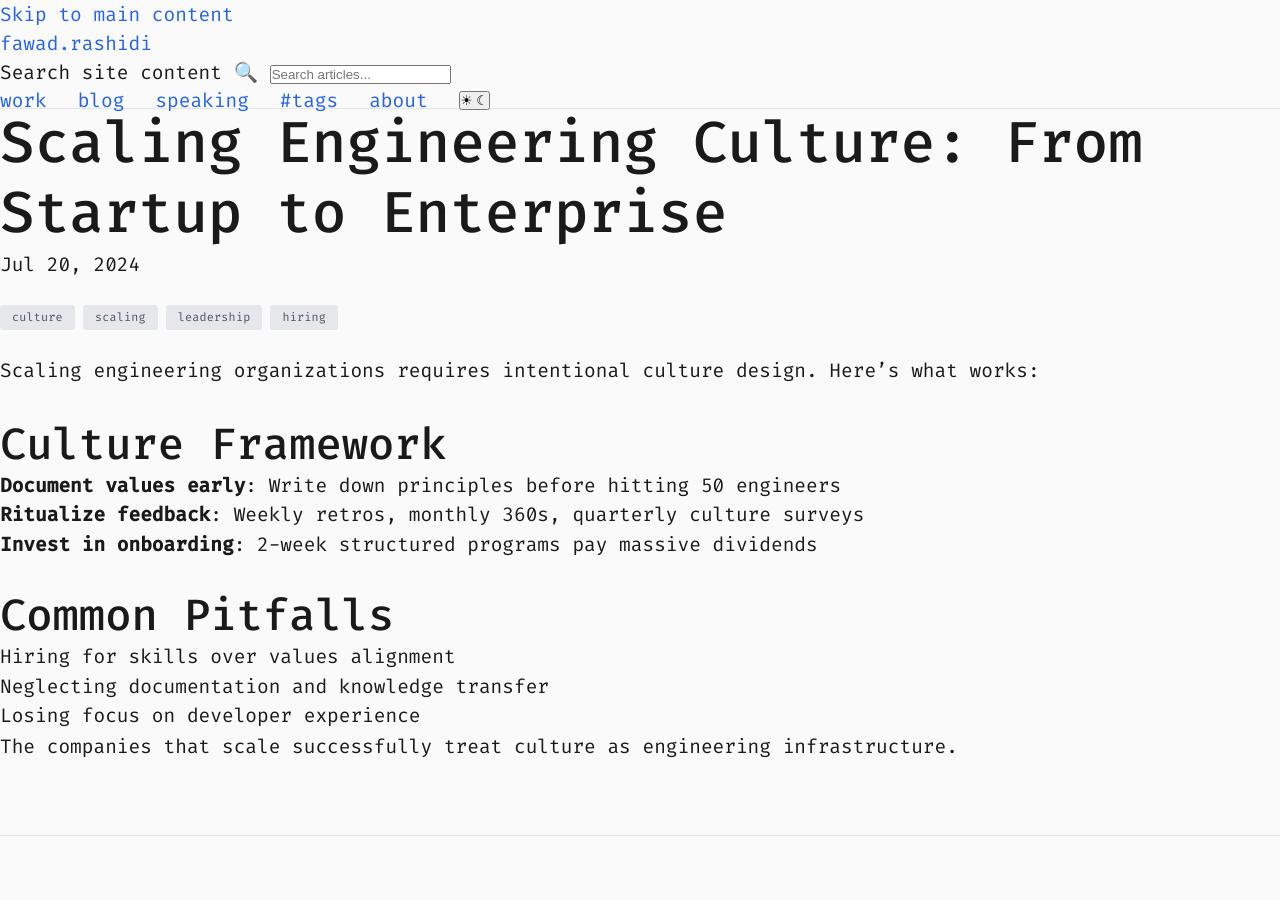
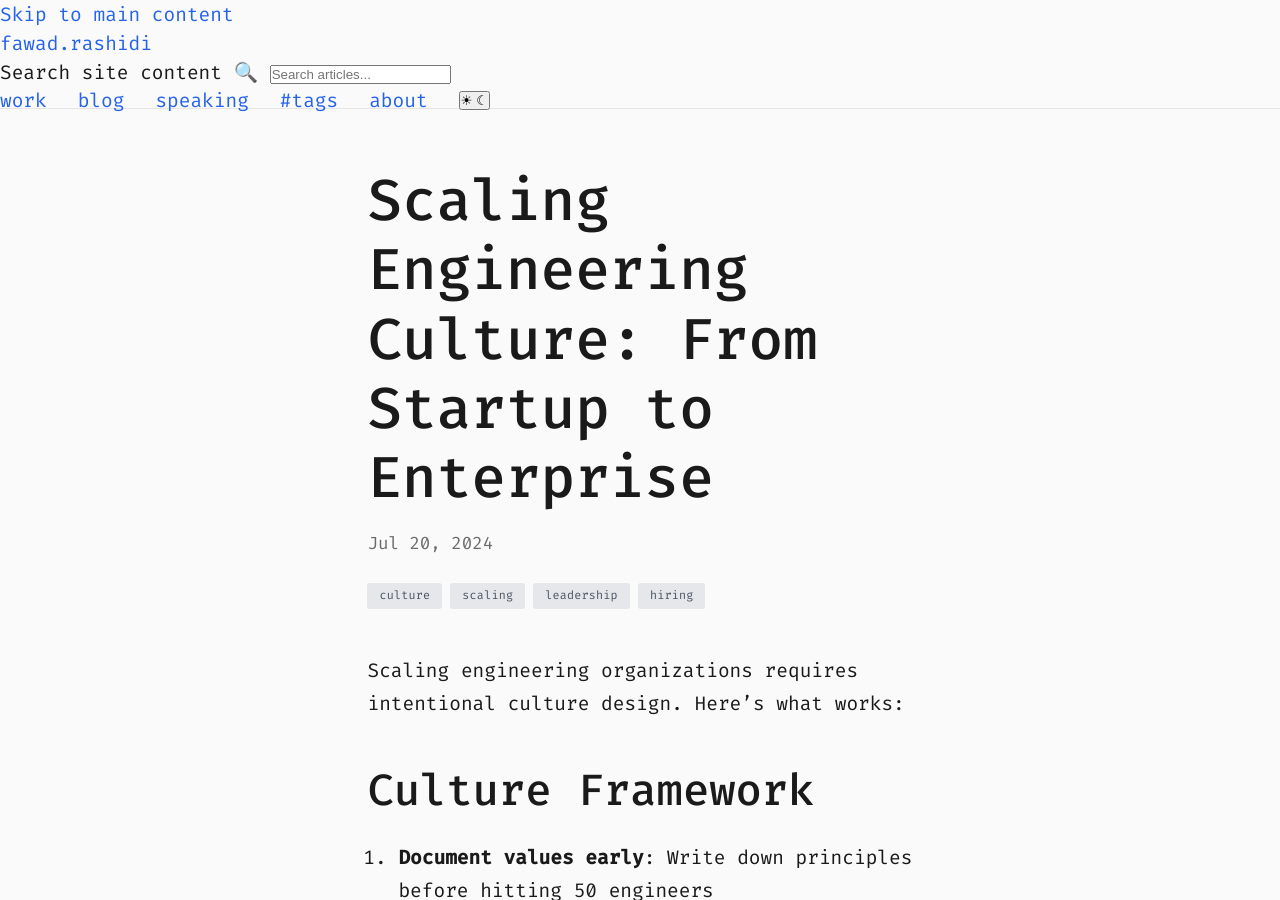
Before and after one commit to fawadafr/fawadafr.github.io, a Jekyll site: the page built from _posts/2024-07-20-scaling-engineering-culture.md, in a window 1280 px wide and 900 px high. Built offline with Jekyll 4.4.1, drawn with Linux system fonts in a browser that asks for light colours; comment, search, counter and statistics services are not loaded.

Commit message:
Fix blog post layout by using correct CSS classes
Problem:
- Blog post HTML used .article-* classes
- CSS file only had .post-* classes defined
- Resulted in unstyled content, incorrect centering

Solution:
- Updated _layouts/post.html to use existing .post-* classes:
  - .article-container → .post
  - .article-header → .post-header
  - .article-title → .post-title
  - .article-content → .post-content
  - .article-footer → .post-footer

Result:
- Content now properly centered (max-width: 680px, margin: 0 auto)
- All blog post styling applied correctly
- Matches existing CSS definitions in main.scss

🤖 Generated with [Claude Code](https://claude.com/claude-code)

Co-Authored-By: Claude <noreply@anthropic.com>

```diff
--- a/_layouts/post.html
+++ b/_layouts/post.html
@@ -1,11 +1,11 @@
 ---
 layout: default
 ---
-<article class="article-container h-entry" itemscope itemtype="http://schema.org/BlogPosting">
+<article class="post h-entry" itemscope itemtype="http://schema.org/BlogPosting">
 
-  <header class="article-header">
-    <h1 class="article-title p-name" itemprop="name headline">{{ page.title | escape }}</h1>
-    <p class="article-meta">
+  <header class="post-header">
+    <h1 class="post-title p-name" itemprop="name headline">{{ page.title | escape }}</h1>
+    <p class="post-meta">
       <time class="dt-published" datetime="{{ page.date | date_to_xmlschema }}" itemprop="datePublished">
         {%- assign date_format = site.minima.date_format | default: "%b %-d, %Y" -%}
         {{ page.date | date: date_format }}
@@ -23,12 +23,12 @@ layout: default
     {%- endif -%}
   </header>
 
-  <div class="article-content e-content" itemprop="articleBody">
+  <div class="post-content e-content" itemprop="articleBody">
     {{ content }}
   </div>
 
   {%- if site.disqus.shortname -%}
-    <div class="article-footer">
+    <div class="post-footer">
       {%- include disqus_comments.html -%}
     </div>
   {%- endif -%}
```
